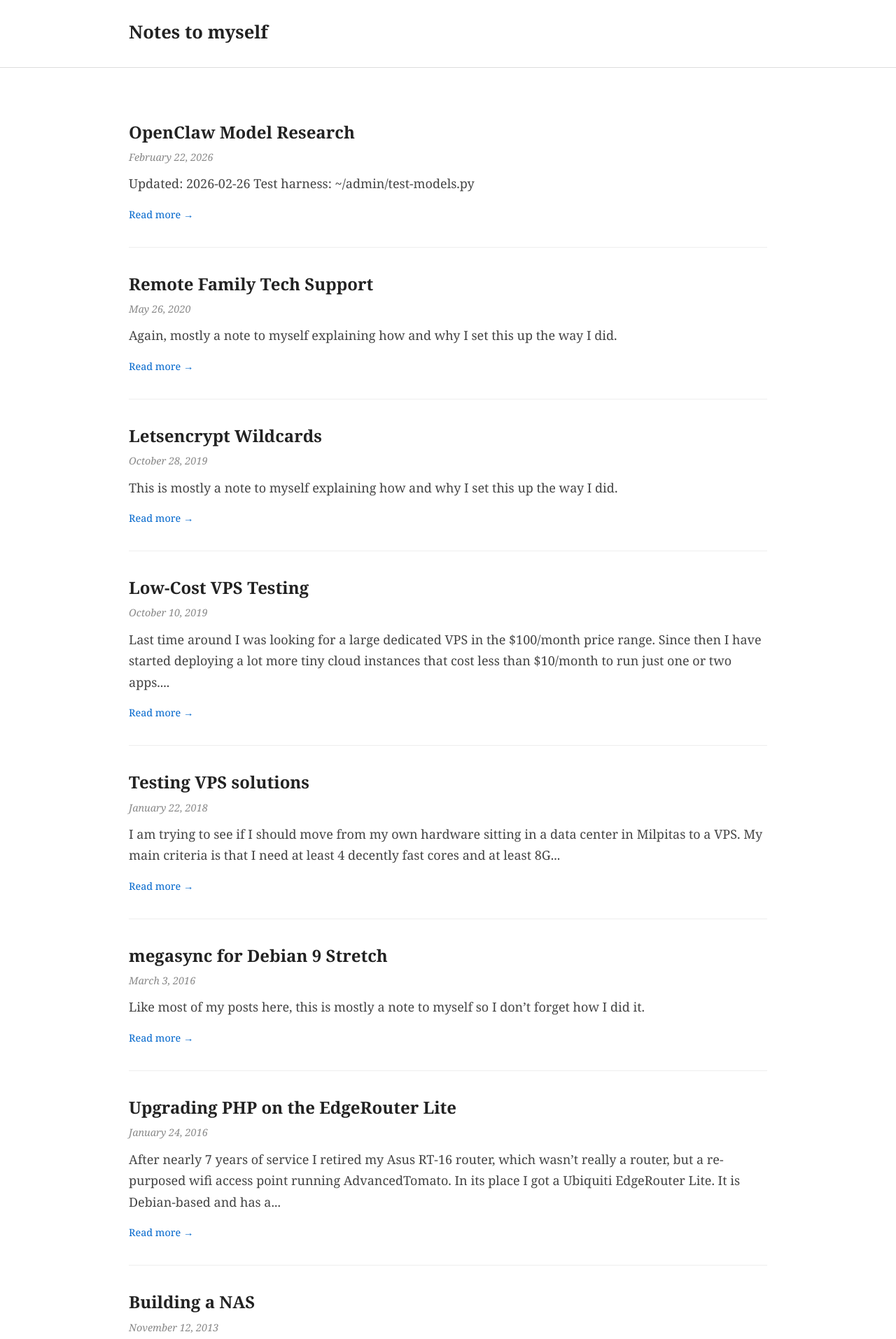
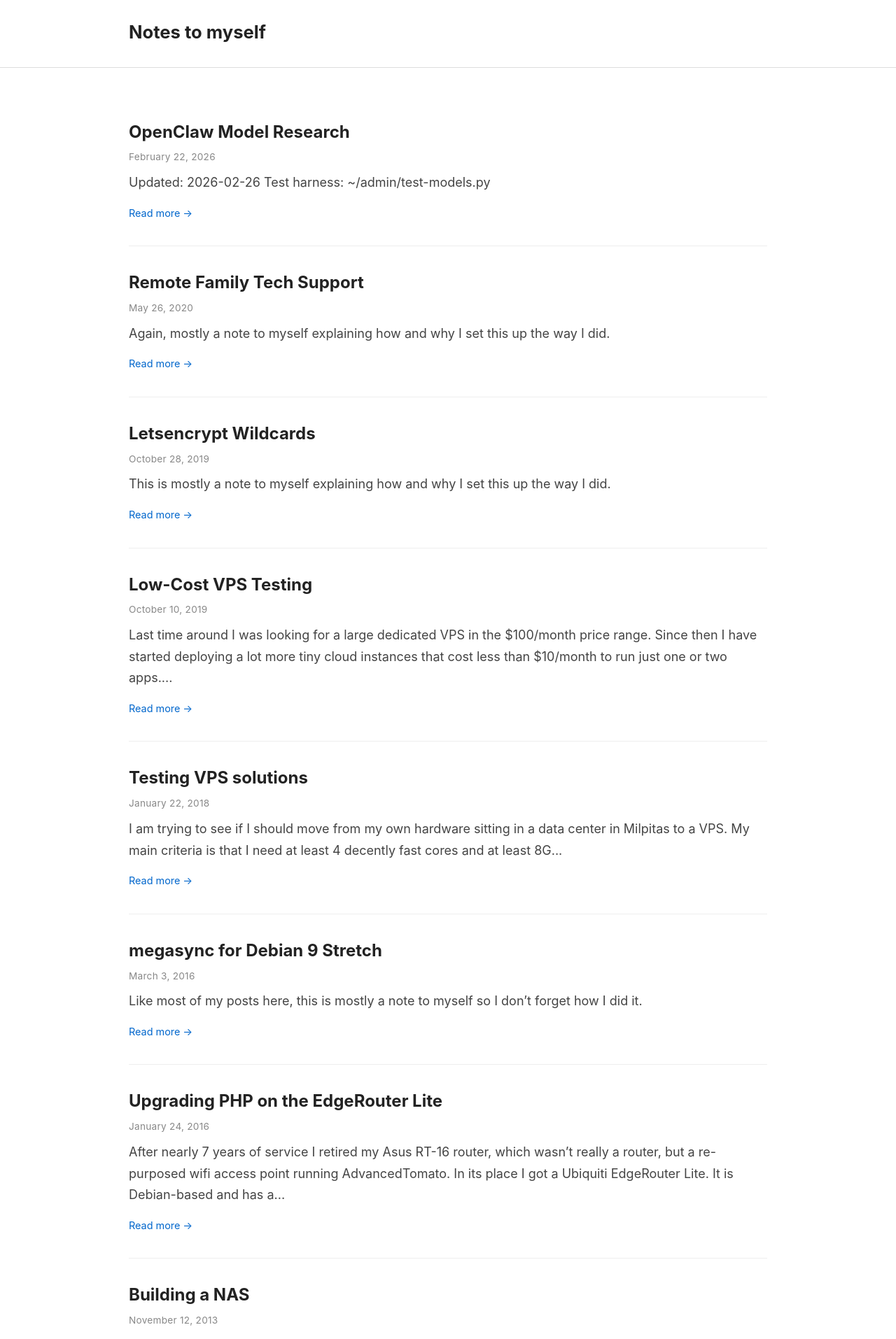
Before and after one commit to rlerdorf/rlerdorf.github.io, a Jekyll site: the page built from index.html, in a window 1280 px wide. Shown: the top 1914 px of the page at 70% size. Built offline with Jekyll 4.4.1, drawn with Linux system fonts in a browser that asks for light colours.

Commit message:
Tweak CSS

```diff
--- a/assets/css/style.css
+++ b/assets/css/style.css
@@ -32,7 +32,7 @@
 }
 
 body {
-  font-family: Georgia, 'Times New Roman', serif;
+  font-family: -apple-system, BlinkMacSystemFont, 'Segoe UI', Helvetica, Arial, sans-serif;
   font-size: 18px;
   line-height: 1.7;
   color: var(--text);
@@ -40,8 +40,12 @@ body {
   color-scheme: light dark;
 }
 
-a { color: var(--link); text-decoration: none; }
-a:hover { text-decoration: underline; }
+a { color: var(--link); text-decoration: none; transition: color 0.15s; }
+a:hover {
+  text-decoration: underline;
+  text-underline-offset: 2px;
+  text-decoration-thickness: 1px;
+}
 
 .wrapper {
   max-width: 740px;
@@ -68,6 +72,7 @@ a:hover { text-decoration: underline; }
   font-size: 1.6rem;
   font-weight: bold;
   color: var(--text);
+  transition: color 0.15s;
 }
 
 .site-title:hover { text-decoration: none; color: var(--link); }
@@ -97,8 +102,8 @@ a:hover { text-decoration: underline; }
 .post-date {
   display: block;
   color: var(--text-faint);
-  font-size: 0.9rem;
-  font-style: italic;
+  font-size: 0.85rem;
+  letter-spacing: 0.02em;
   margin-bottom: 0.6rem;
 }
 
@@ -146,7 +151,7 @@ article.post .post-title { font-size: 2rem; margin-bottom: 0.3rem; }
   border-collapse: collapse;
   margin-bottom: 1rem;
   overflow-x: auto;
-  display: block;
+  display: table;
 }
 
 .post-content thead { background: var(--table-stripe); }
@@ -166,6 +171,26 @@ article.post .post-title { font-size: 2rem; margin-bottom: 0.3rem; }
   background: var(--table-stripe);
 }
 
+.post-content img {
+  max-width: 100%;
+  height: auto;
+  border-radius: 4px;
+  margin: 0.5rem 0;
+}
+
+.post-content blockquote {
+  border-left: 3px solid var(--border);
+  padding: 0.25rem 0 0.25rem 1rem;
+  margin: 0 0 1rem;
+  color: var(--text-secondary);
+}
+
+.post-content hr {
+  border: none;
+  border-top: 1px solid var(--border-light);
+  margin: 2rem 0;
+}
+
 .post-nav { margin-top: 2rem; border-top: 1px solid var(--border-light); padding-top: 1rem; }
 
 /* Footer */
```
